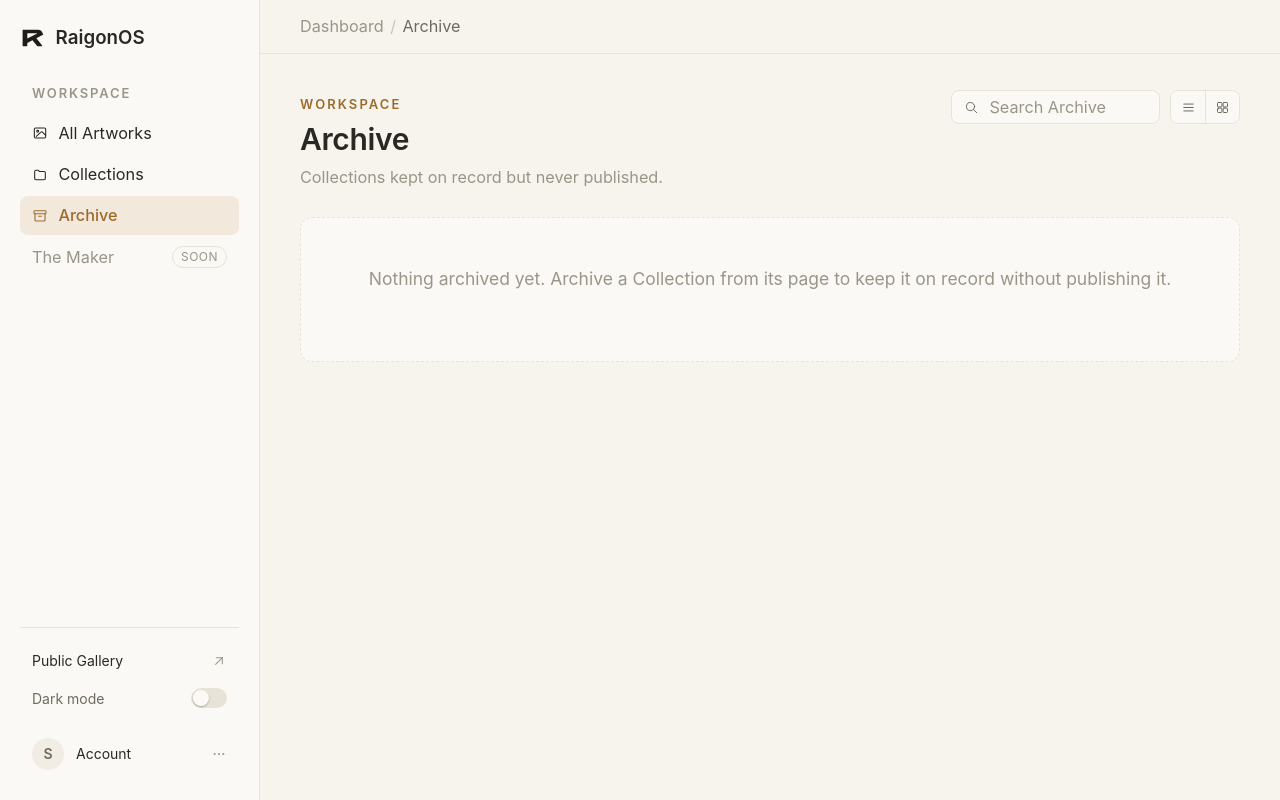
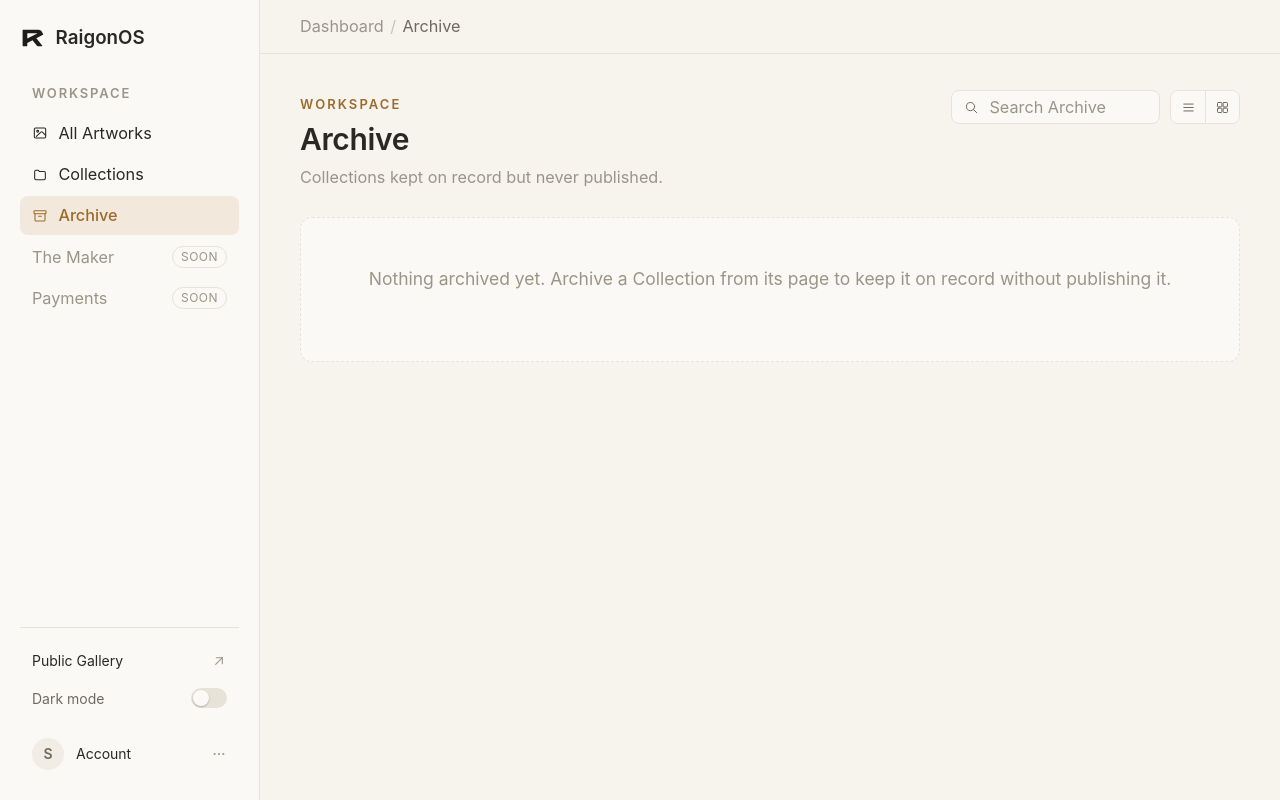
Before and after one commit to raigonlab/raigonos, a Django app: page /dashboard/archive/ in a window 1280 px wide. Run offline with Django 5.2, Linux system fonts and the light colour scheme; the visitor is signed in with stand-in values (Sample User, id 1); data that the repository does not hold is empty; some web fonts are replaced.

Commit message:
Sidebar: add a 'Payments — Soon' placeholder under The Maker

```diff
--- a/gallery/templates/gallery/dashboard_base.html
+++ b/gallery/templates/gallery/dashboard_base.html
@@ -48,6 +48,10 @@
           </a>
           <span class="dash-nav-link dash-nav-soon" aria-disabled="true">
             The Maker
+            <span class="dash-nav-soon-tag">Soon</span>
+          </span>
+          <span class="dash-nav-link dash-nav-soon" aria-disabled="true">
+            Payments
             <span class="dash-nav-soon-tag">Soon</span>
           </span>
         </nav>
```
Also changed, not shown: README.md.
